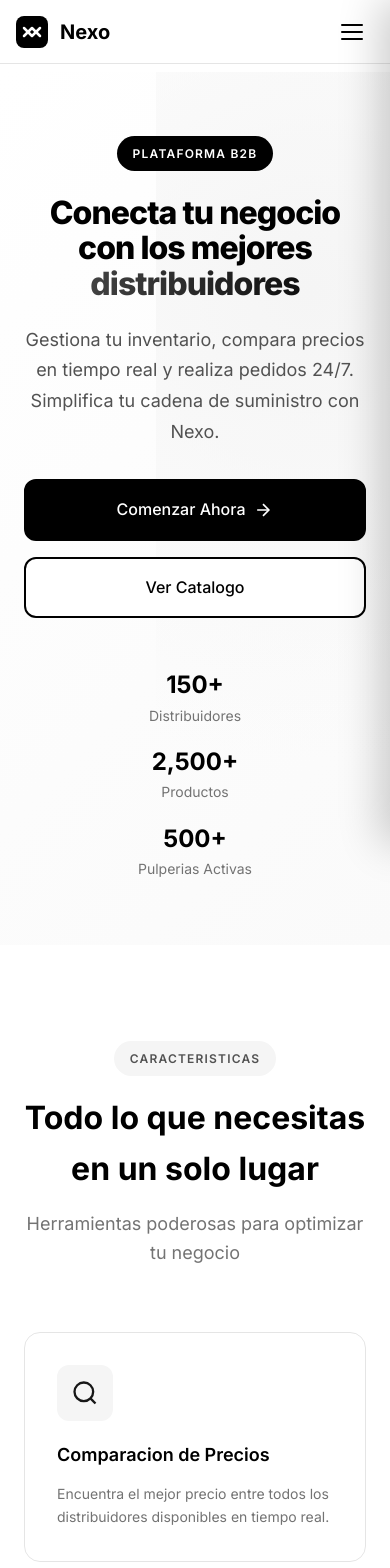
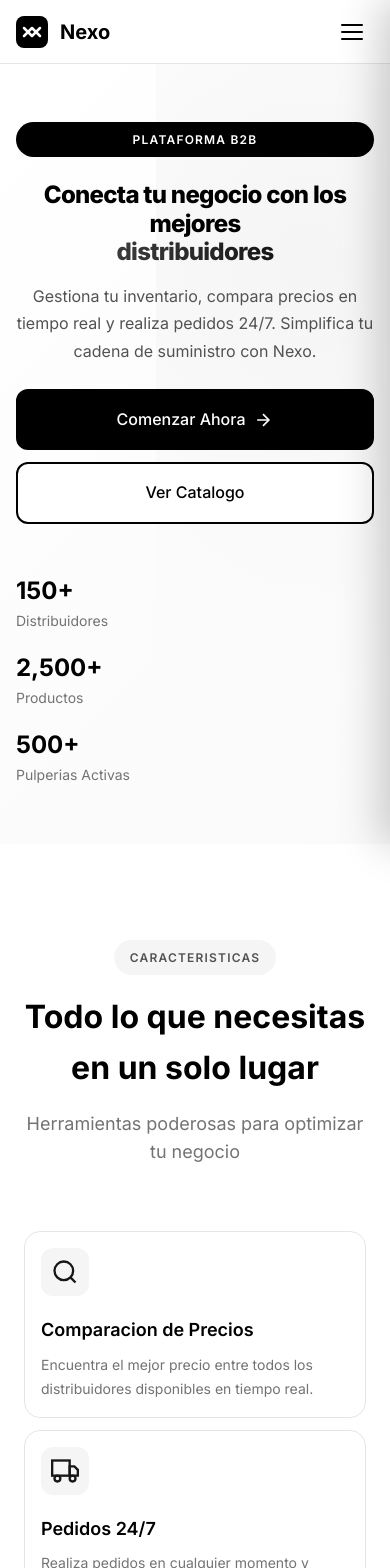
Before and after one commit to celestesool/nexo, a React (Vite) app: page / in a window 390 px wide. Shown: the top 1568 px of the page. Built offline with nearby package versions, Linux system fonts and the light colour scheme.

Commit message:
Fix mobile responsiveness: improve cards, modals, landing page for all screen sizes

```diff
--- a/src/index.css
+++ b/src/index.css
@@ -1049,33 +1049,80 @@ textarea {
 }
 
 /* Modal Responsive */
-@media (max-width: 640px) {
+@media (max-width: 768px) {
+  .modal {
+    max-width: 90vw;
+    max-height: 80vh;
+    border-radius: var(--radius-xl);
+  }
+
+  .modal-content {
+    padding: var(--spacing-4);
+    max-height: calc(80vh - 60px);
+  }
+
+  .modal-close {
+    width: 40px;
+    height: 40px;
+    top: var(--spacing-3);
+    right: var(--spacing-3);
+  }
+
+  .modal-title {
+    font-size: var(--font-size-lg);
+    margin-bottom: var(--spacing-4);
+    padding-right: 50px;
+  }
+
+  .modal .form-row {
+    grid-template-columns: 1fr;
+    gap: var(--spacing-3);
+  }
+
+  .modal-actions {
+    flex-direction: column-reverse;
+    gap: var(--spacing-2);
+    margin-top: var(--spacing-3);
+    padding-top: var(--spacing-3);
+  }
+
+  .modal-actions .btn {
+    width: 100%;
+    padding: var(--spacing-3) var(--spacing-4);
+  }
+
   .modal-overlay {
-    padding: var(--spacing-4);
+    padding: var(--spacing-2);
     align-items: flex-end;
+  }
+
+  .modal {
+    border-radius: var(--radius-2xl) var(--radius-2xl) 0 0;
+    margin-top: auto;
+  }
+}
+
+@media (max-width: 480px) {
+  .modal-overlay {
+    padding: var(--spacing-2);
   }
 
   .modal {
     max-width: 100%;
     max-height: 90vh;
     border-radius: var(--radius-2xl) var(--radius-2xl) 0 0;
-    margin-top: auto;
   }
 
   .modal-content {
-    padding: var(--spacing-5);
+    padding: var(--spacing-3);
   }
 
-  .modal .form-row {
-    grid-template-columns: 1fr;
-  }
-
-  .modal-actions {
-    flex-direction: column-reverse;
+  .modal-title {
+    font-size: var(--font-size-base);
   }
 
   .modal-actions .btn {
-    width: 100%;
+    font-size: var(--font-size-sm);
   }
 }
 
--- a/src/pages/Landing/Landing.css
+++ b/src/pages/Landing/Landing.css
@@ -419,9 +419,19 @@
 
 /* Responsive */
 @media (max-width: 1024px) {
+    .landing {
+        padding-top: 64px;
+    }
+
+    .hero {
+        min-height: calc(100vh - 64px);
+    }
+
     .hero-container {
         grid-template-columns: 1fr;
         text-align: center;
+        padding: var(--spacing-12) var(--spacing-6);
+        gap: var(--spacing-8);
     }
 
     .hero-description {
@@ -443,15 +453,36 @@
     .features-grid {
         grid-template-columns: repeat(2, 1fr);
     }
+
+    .feature-card {
+        padding: var(--spacing-6);
+    }
 }
 
 @media (max-width: 768px) {
+    .hero-badge {
+        font-size: var(--font-size-xs);
+        padding: var(--spacing-2) var(--spacing-3);
+    }
+
     .hero-title {
-        font-size: var(--font-size-4xl);
+        font-size: var(--font-size-3xl);
+        margin-bottom: var(--spacing-4);
+        line-height: 1.2;
+    }
+
+    .hero-description {
+        font-size: var(--font-size-base);
+        margin-bottom: var(--spacing-6);
     }
 
     .hero-actions {
         flex-direction: column;
+        gap: var(--spacing-3);
+    }
+
+    .hero-actions .btn {
+        width: 100%;
     }
 
     .hero-stats {
@@ -459,8 +490,102 @@
         gap: var(--spacing-4);
     }
 
+    .hero-stat-value {
+        font-size: var(--font-size-2xl);
+    }
+
+    .hero-container {
+        padding: var(--spacing-8) var(--spacing-4);
+    }
+
     .features-grid {
         grid-template-columns: 1fr;
+        gap: var(--spacing-4);
+    }
+
+    .feature-card {
+        padding: var(--spacing-4);
+    }
+
+    .feature-icon {
+        width: 48px;
+        height: 48px;
+    }
+
+    .feature-title {
+        font-size: var(--font-size-lg);
+        margin-bottom: var(--spacing-2);
+    }
+
+    .feature-description {
+        font-size: var(--font-size-sm);
+    }
+
+    .cta {
+        padding: var(--spacing-8) 0;
+    }
+
+    .cta-container {
+        padding: var(--spacing-6) var(--spacing-4);
+    }
+
+    .cta-title {
+        font-size: var(--font-size-2xl);
+    }
+
+    .cta-buttons {
+        flex-direction: column;
+        gap: var(--spacing-3);
+    }
+
+    .cta-buttons .btn {
+        width: 100%;
+    }
+
+    .how-container {
+        padding: var(--spacing-6) var(--spacing-4);
+    }
+
+    .how-steps {
+        flex-direction: column;
+        gap: var(--spacing-6);
+    }
+
+    .how-step-line {
+        display: none;
+    }
+
+    .how-step-number {
+        font-size: var(--font-size-3xl);
+    }
+}
+
+@media (max-width: 480px) {
+    .hero-title {
+        font-size: var(--font-size-2xl);
+    }
+
+    .hero-badge {
+        display: block;
+        text-align: center;
+    }
+
+    .hero-stat {
+        text-align: left;
+    }
+
+    .features-grid {
+        gap: var(--spacing-3);
+    }
+
+    .cta-buttons {
+        gap: var(--spacing-2);
+    }
+
+    .how-step-number {
+        font-size: var(--font-size-2xl);
+    }
+}
     }
 
     .cta-buttons {
```
